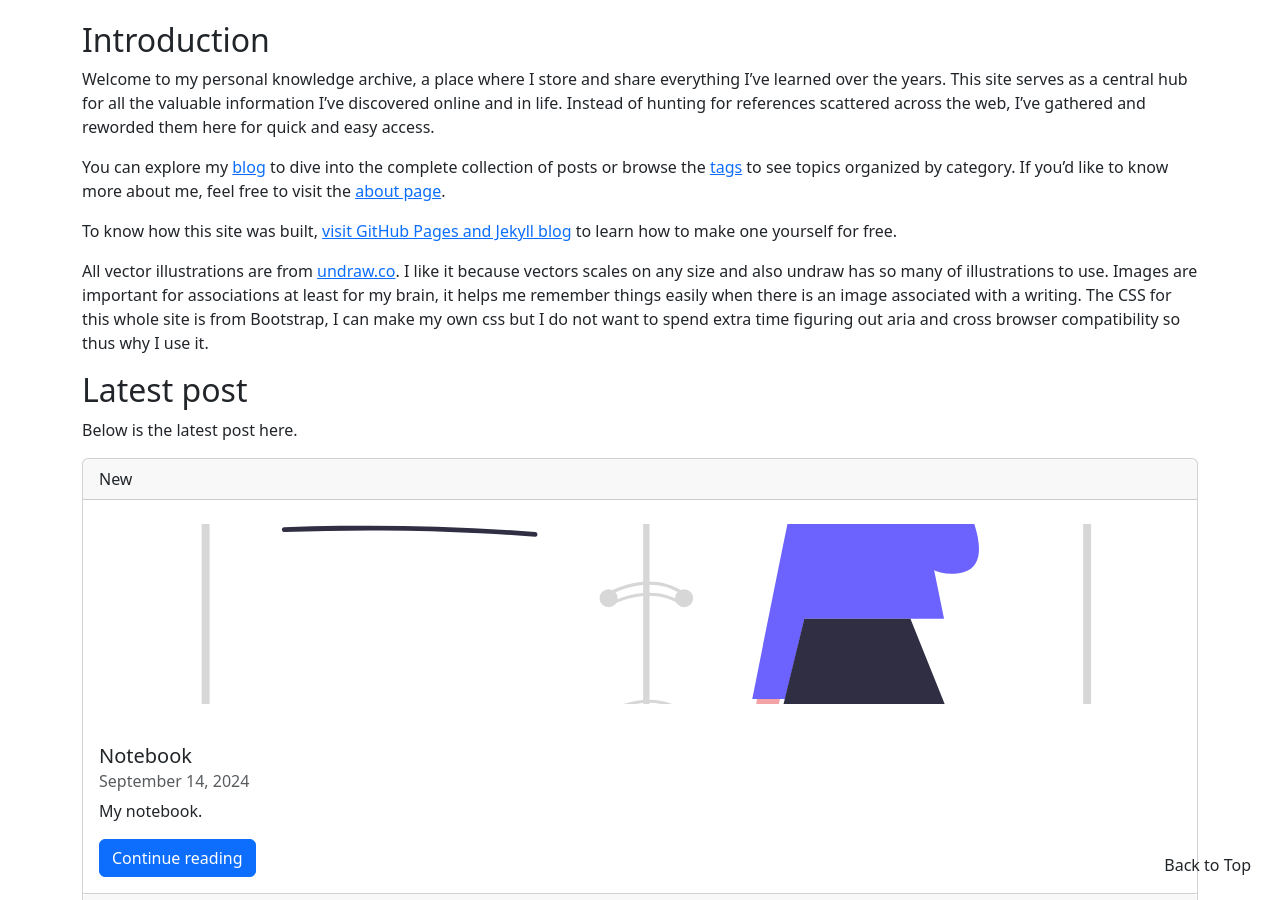
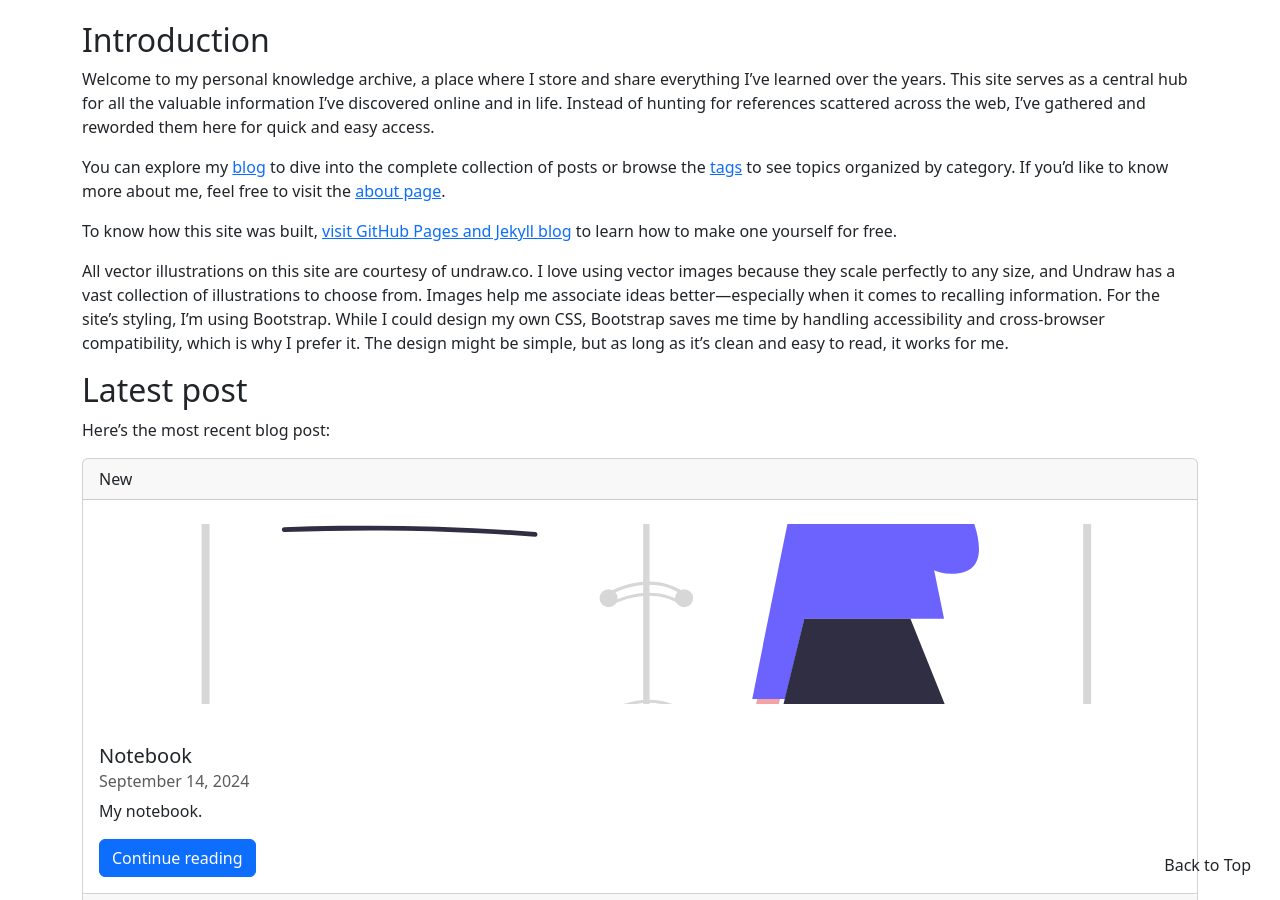
Before and after one commit to cliffordwilliam/my_archive, a Jekyll site: the page built from index.md, in a window 1280 px wide and 900 px high, scrolled down 560 px. Built offline with Jekyll 4.4.1, drawn with Linux system fonts in a browser that asks for light colours.

Commit message:
content update

```diff
--- a/index.md
+++ b/index.md
@@ -13,11 +13,11 @@ You can explore my [blog]({{ site.baseurl }}{{ site.data.navigation.navigations[
 {% assign specific_post = site.posts | where: "title", "GitHub Pages and Jekyll" | first %}
 To know how this site was built, [visit GitHub Pages and Jekyll blog]({{ site.baseurl }}{{ specific_post.url }}) to learn how to make one yourself for free.
 
-All vector illustrations are from [undraw.co](https://undraw.co/). I like it because vectors scales on any size and also undraw has so many of illustrations to use. Images are important for associations at least for my brain, it helps me remember things easily when there is an image associated with a writing. The CSS for this whole site is from Bootstrap, I can make my own css but I do not want to spend extra time figuring out aria and cross browser compatibility so thus why I use it.
+All vector illustrations on this site are courtesy of undraw.co. I love using vector images because they scale perfectly to any size, and Undraw has a vast collection of illustrations to choose from. Images help me associate ideas better—especially when it comes to recalling information. For the site’s styling, I’m using Bootstrap. While I could design my own CSS, Bootstrap saves me time by handling accessibility and cross-browser compatibility, which is why I prefer it. The design might be simple, but as long as it’s clean and easy to read, it works for me.
 
 ## Latest post
 
-Below is the latest post here.
+Here's the most recent blog post:
 
 <div class="card w-100">
     <div class="card-header">
```
